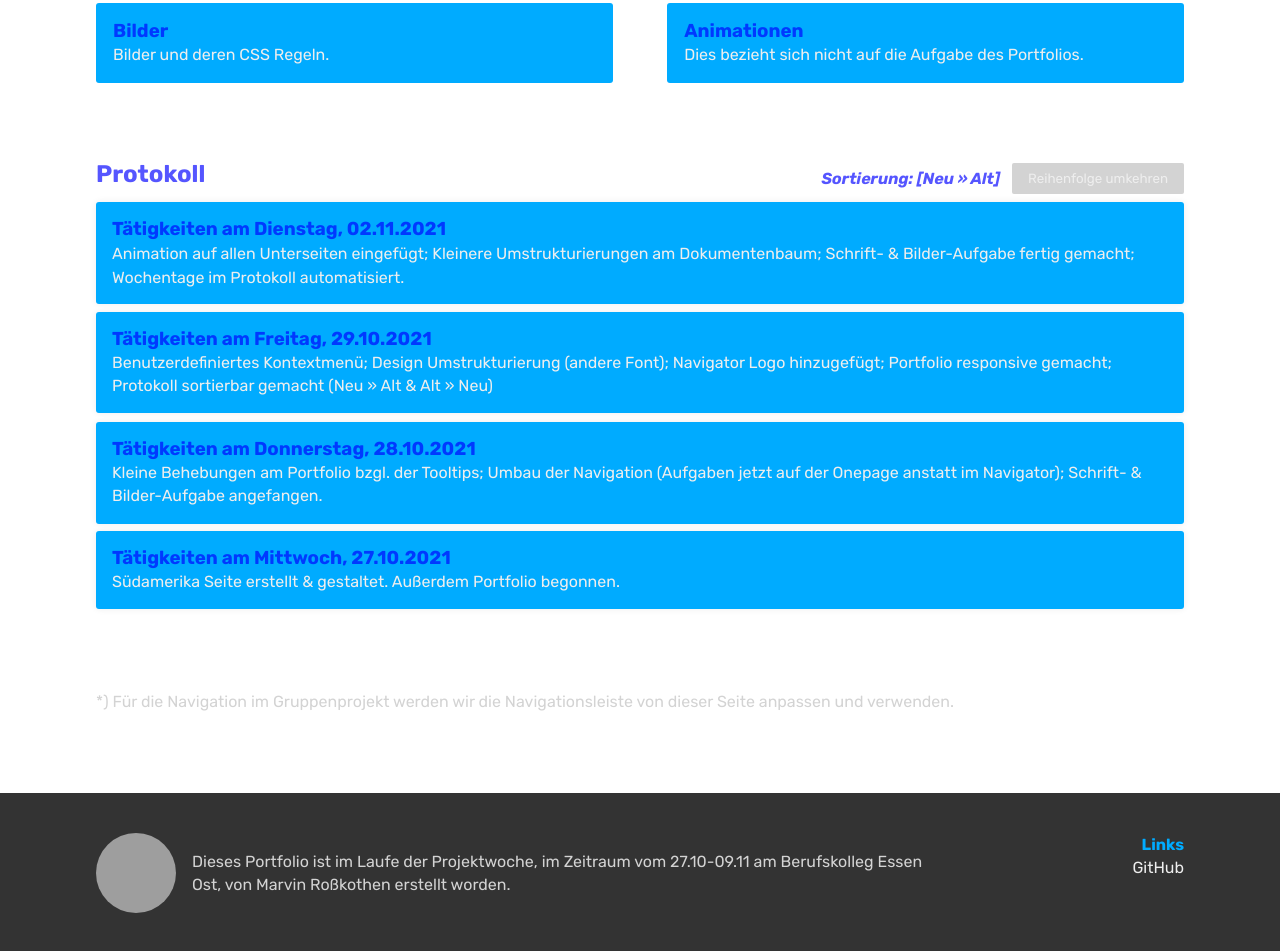
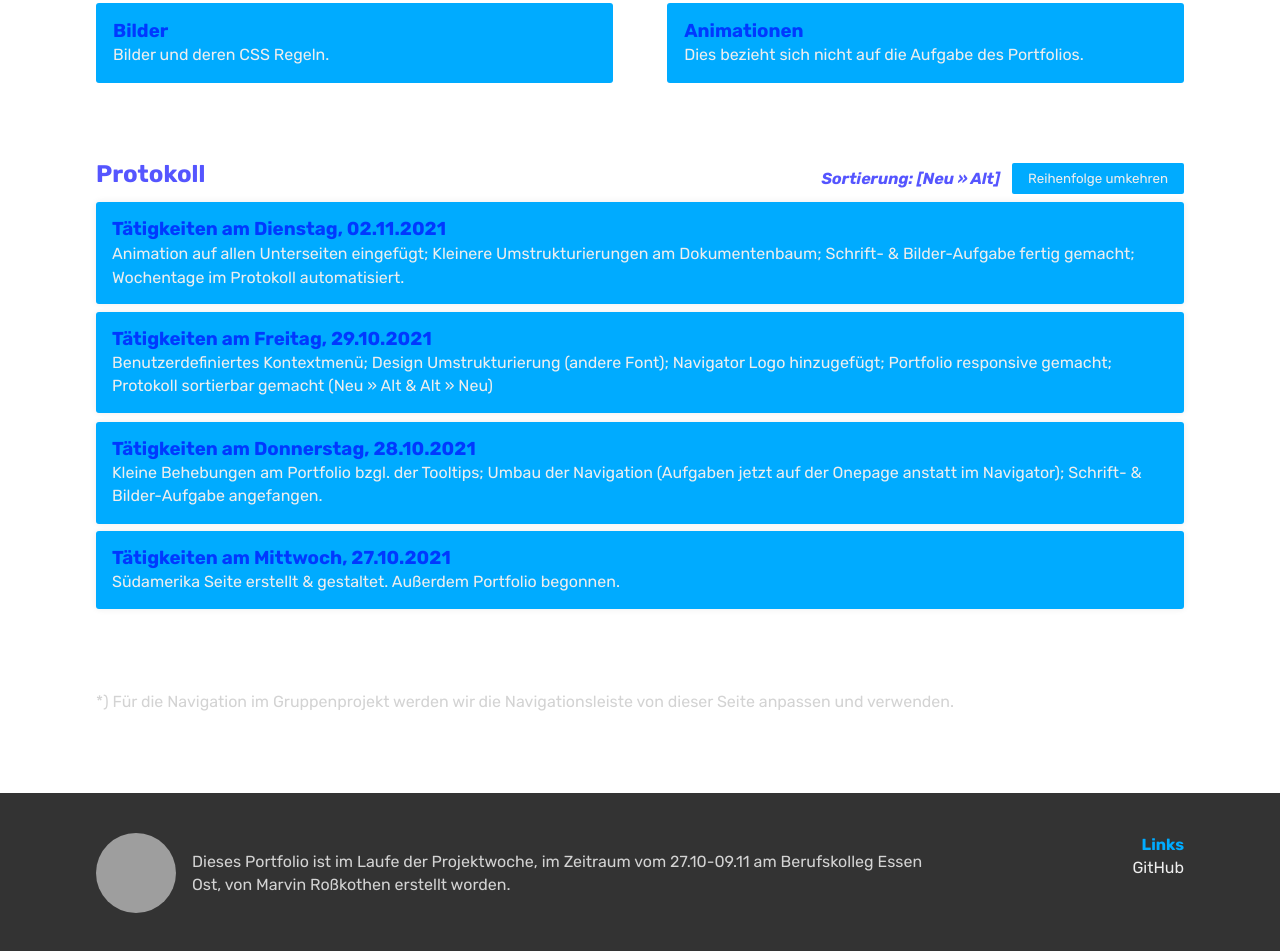
Before and after one commit to mrvinrsk/Projektwoche_Portfolio, a plain HTML site: page index.html in a window 1280 px wide. Shown: the part 839-1790 px from the top of the page. Drawn offline with nearby package versions, Linux system fonts and the light colour scheme; grey boxes are pictures that could not be loaded.

Commit message:
Protokoll Sortierung behoben

```diff
--- a/index.html
+++ b/index.html
@@ -153,8 +153,8 @@
 
                 <div style="display: flex; justify-content: flex-end; column-gap: .75rem; align-items: center;">
                     <h4 id="diary_sorting" style="font-style: italic; display: inline;"></h4>
-                    <button onclick='//new_old = !new_old; updateDiary();'
-                        style="position: relative; z-index: 99; cursor: not-allowed; display: inline; border: none; padding: .5rem 1rem; background-color: #D3D3D3; color: #EEE; border-radius: 2px;">Reihenfolge
+                    <button onclick='new_old = !new_old; updateDiary();'
+                        style="position: relative; z-index: 99; cursor: pointer; display: inline; border: none; padding: .5rem 1rem; background-color: #00ABFF; color: #EEE; border-radius: 2px;">Reihenfolge
                         umkehren</button>
                 </div>
             </section>
```
